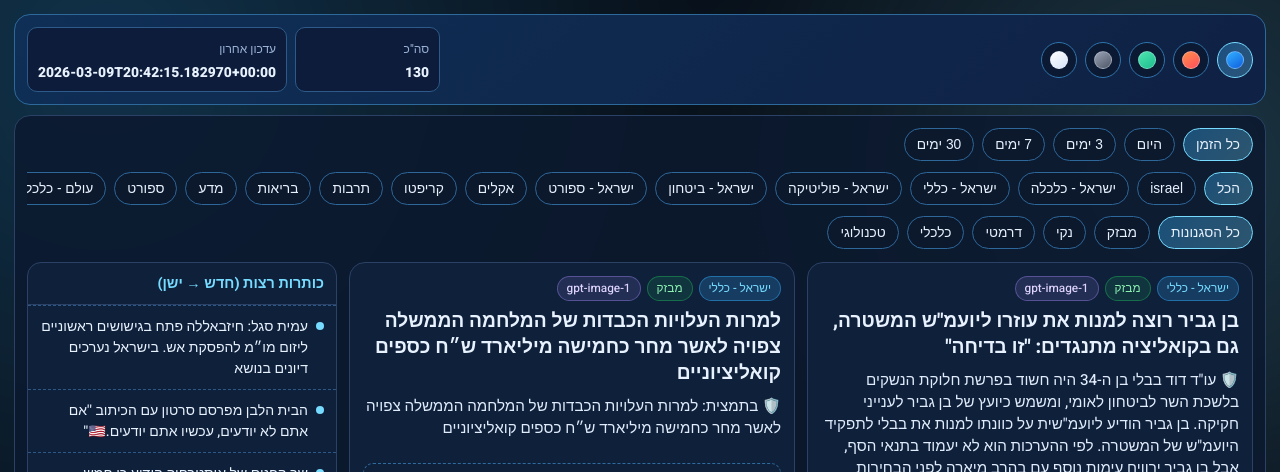
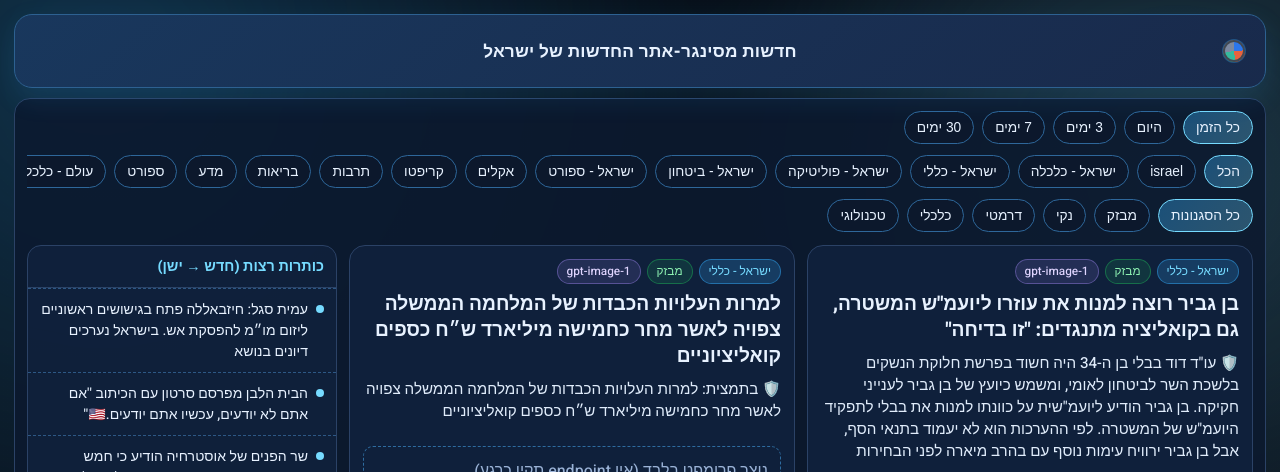
Before and after one commit to Liranmessinger/ai-news-studio, a Flask app: page / in a window 1280 px wide. Shown: the top 472 px of the page. Run offline with Flask 3, Linux system fonts and the light colour scheme; data comes from the database, SQL or seed files in the repository; both versions use the stored data as it was after the commit; grey boxes are pictures that could not be loaded.

Commit message:
עדכן כותרת חדשות ורענון חצי דקה

```diff
--- a/config.json
+++ b/config.json
@@ -3,6 +3,7 @@
   "max_items_per_source": 3,
   "timeout_seconds": 30,
   "scheduler_interval_minutes": 15,
+  "scheduler_interval_seconds": 30,
   "run_first_cycle_on_start": true,
   "default_style": "breaking",
   "source_style_map": {
--- a/src/app.py
+++ b/src/app.py
@@ -114,6 +114,24 @@ def normalize_text(text: str) -> str:
     return value
 
 
+
+def clean_summary_artifacts(summary: str, title: str, category: str) -> str:
+    s = normalize_text(summary)
+    if not s:
+        return s
+
+    raw = s
+    s = re.sub(r"(^|[.!?]\s+)IL\b\s*[:,-]?\s*", r"\1", s, flags=re.IGNORECASE)
+    s = re.sub(r"\s+", " ", s).strip(" -:|")
+
+    # If the source leaked "IL" in Israel items, surface the Israel flag instead.
+    if category.startswith("israel") and re.search(r"\bIL\b", raw, flags=re.IGNORECASE):
+        if not s.startswith("🇮🇱"):
+            s = f"🇮🇱 {s}".strip()
+
+    if "�" in s:
+        return fallback_subtitle(title, category)
+    return s
 def normalized_for_compare(text: str) -> str:
     value = normalize_text(text).lower()
     value = re.sub(r"[^0-9a-z\u0590-\u05ff ]+", " ", value)
@@ -351,6 +369,11 @@ def get_news(
         item["title"] = normalize_text(item.get("title", ""))
         item["summary"] = normalize_text(item.get("summary", ""))
         item["summary"] = remove_summary_dup(item.get("summary", ""), item.get("title", ""), item.get("category", ""))
+        item["summary"] = clean_summary_artifacts(
+            item.get("summary", ""),
+            item.get("title", ""),
+            item.get("category", ""),
+        )
         item["summary"] = re.sub(r"^דגל ישראל\s*", "", item.get("summary", "")).strip()
         item["title"] = hebrew_title_from_summary(item.get("title", ""), item.get("summary", ""))
         emoji = emoji_for_item(item.get("category", ""), item.get("title", ""), item.get("summary", ""))
@@ -510,11 +533,15 @@ def create_app() -> Flask:
 
     if should_run_scheduler():
         config = load_config(CONFIG_PATH)
+        interval_seconds = int(config.get("scheduler_interval_seconds", 0))
+        if interval_seconds <= 0:
+            interval_seconds = int(config.get("scheduler_interval_minutes", 10)) * 60
+
         scheduler = BackgroundScheduler(timezone="UTC")
         scheduler.add_job(
             safe_cycle,
             "interval",
-            minutes=int(config.get("scheduler_interval_minutes", 10)),
+            seconds=interval_seconds,
             id="news_cycle",
             max_instances=1,
         )
--- a/src/static/site.css
+++ b/src/static/site.css
@@ -146,14 +146,74 @@ body {
 }
 
 .topbar {
+  position: relative;
   display: flex;
-  justify-content: space-between;
-  gap: 12px;
+  justify-content: flex-start;
   align-items: center;
-  background: linear-gradient(140deg, var(--topbar-a), var(--topbar-b));
+  min-height: 74px;
+  background: linear-gradient(140deg, color-mix(in srgb, var(--topbar-a) 96%, white), color-mix(in srgb, var(--topbar-b) 96%, white));
+  border: 1px solid color-mix(in srgb, var(--accent) 28%, var(--line));
+  border-radius: 18px;
+  padding: 10px 14px;
+  box-shadow: 0 10px 28px color-mix(in srgb, var(--accent) 12%, transparent);
+}
+
+.brand-title {
+  position: absolute;
+  left: 50%;
+  transform: translateX(-50%);
+  margin: 0;
+  font-size: clamp(1rem, 1.35vw, 1.25rem);
+  font-weight: 800;
+  letter-spacing: 0.2px;
+  color: var(--text);
+  text-align: center;
+  white-space: nowrap;
+}
+
+.theme-menu {
+  position: relative;
+  z-index: 2;
+}
+
+.theme-menu-btn {
+  border: 0;
+  background: transparent;
+  color: var(--text);
+  width: 34px;
+  height: 34px;
+  padding: 0;
+  display: inline-flex;
+  align-items: center;
+  justify-content: center;
+  cursor: pointer;
+  opacity: 0.9;
+  transition: opacity 160ms ease, transform 160ms ease;
+}
+
+.theme-menu-btn:hover {
+  opacity: 1;
+  transform: scale(1.05);
+}
+
+.palette-glyph {
+  width: 22px;
+  height: 22px;
+  border-radius: 50%;
+  background: conic-gradient(#2f80ff 0 24%, #ff6a3d 24% 48%, #39c9a6 48% 72%, #8894aa 72% 100%);
+  box-shadow: inset 0 0 0 2px color-mix(in srgb, var(--bg) 75%, white), 0 0 0 1px color-mix(in srgb, var(--accent) 35%, transparent);
+}
+
+.theme-popover {
+  position: absolute;
+  top: 42px;
+  left: 0;
+  z-index: 12;
+  background: color-mix(in srgb, var(--panel) 96%, transparent);
   border: 1px solid color-mix(in srgb, var(--accent) 35%, var(--line));
-  border-radius: 16px;
-  padding: 12px;
+  border-radius: 12px;
+  padding: 8px;
+  backdrop-filter: blur(8px);
 }
 
 .theme-row {
@@ -432,12 +492,24 @@ footer {
 
 @media (max-width: 760px) {
   .topbar {
-    flex-direction: column;
-    align-items: flex-start;
+    justify-content: center;
+    min-height: 64px;
+    padding-inline: 12px;
   }
 
-  .stats {
-    width: 100%;
-    flex-direction: column;
+  .brand-title {
+    position: static;
+    transform: none;
+    white-space: normal;
+    text-align: center;
+    padding-inline: 44px;
+    font-size: 0.95rem;
+  }
+
+  .theme-menu {
+    position: absolute;
+    left: 10px;
+    top: 50%;
+    transform: translateY(-50%);
   }
 }
--- a/src/templates/index.html
+++ b/src/templates/index.html
@@ -13,6 +13,10 @@
   <div class="mesh"></div>
 
   <header class="topbar">
+    <h1 class="brand-title">חדשות מסינגר-אתר החדשות של ישראל</h1>
+    <div class="theme-menu" id="themeMenu">
+      <button class="theme-menu-btn" id="themeMenuBtn" title="בחירת צבעים" aria-label="בחירת צבעים"><span class="palette-glyph" aria-hidden="true"></span></button>
+      <div class="theme-popover" id="themePopover" hidden>
         <div class="theme-row" id="themeRow">
           <button class="theme-chip active" data-theme="ocean" title="אושן" aria-label="אושן">
             <span class="theme-icon icon-ocean"></span>
@@ -30,10 +34,7 @@
             <span class="theme-icon icon-white"></span>
           </button>
         </div>
-
-    <div class="stats">
-      <div class="stat"><span>סה"כ</span><strong>{{ stats.total_items }}</strong></div>
-      <div class="stat"><span>עדכון אחרון</span><strong>{{ stats.last_update or '—' }}</strong></div>
+      </div>
     </div>
   </header>
 
@@ -192,8 +193,26 @@
       chip.addEventListener("click", () => {
         state.theme = chip.dataset.theme;
         applyTheme();
+        if (themePopover) themePopover.hidden = true;
       });
     });
+
+    const themeMenu = document.getElementById("themeMenu");
+    const themeMenuBtn = document.getElementById("themeMenuBtn");
+    const themePopover = document.getElementById("themePopover");
+
+    if (themeMenuBtn && themePopover) {
+      themeMenuBtn.addEventListener("click", () => {
+        themePopover.hidden = !themePopover.hidden;
+      });
+
+      document.addEventListener("click", (ev) => {
+        if (!themeMenu) return;
+        if (!themeMenu.contains(ev.target)) {
+          themePopover.hidden = true;
+        }
+      });
+    }
 
     applyTheme();
     applyFilter();
@@ -217,7 +236,7 @@
 
     setInterval(() => {
       if (!document.hidden) location.reload();
-    }, 120000);
+    }, 30000);
   </script>
 </body>
 </html>
```
Also changed, not shown: news.db, 1 other file. Lines whose indentation alone changed are shown as unchanged.
